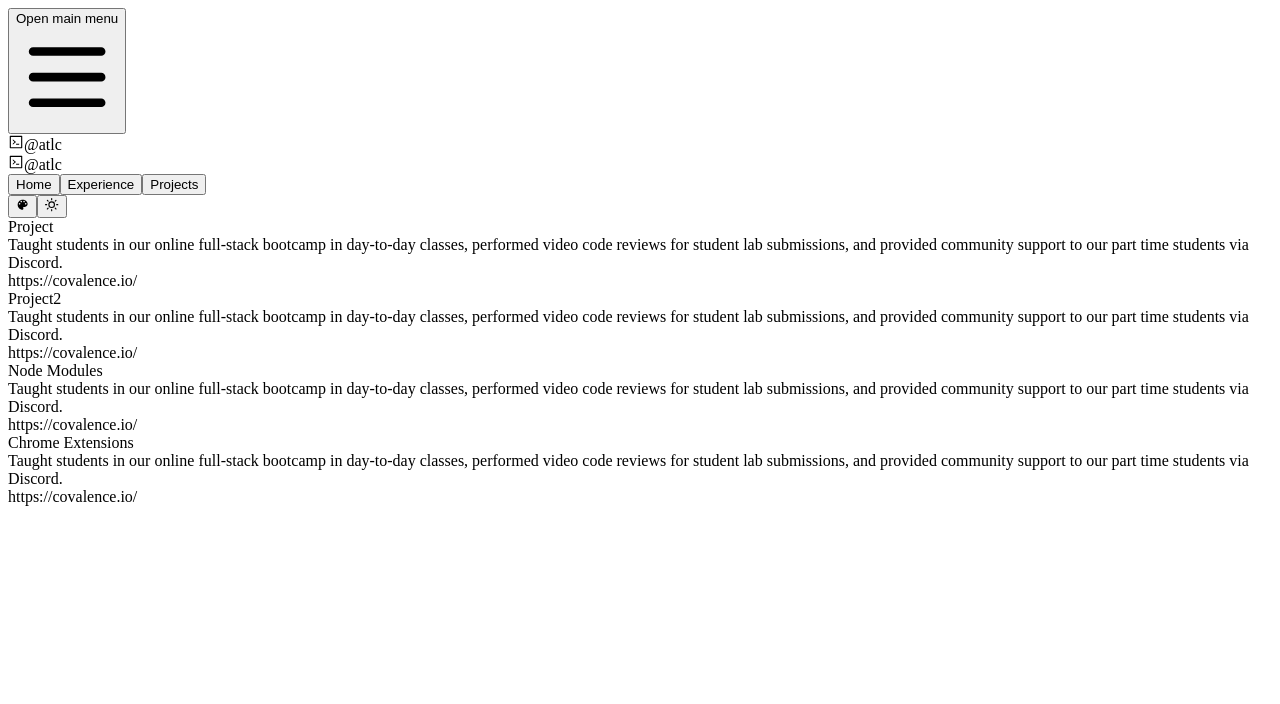
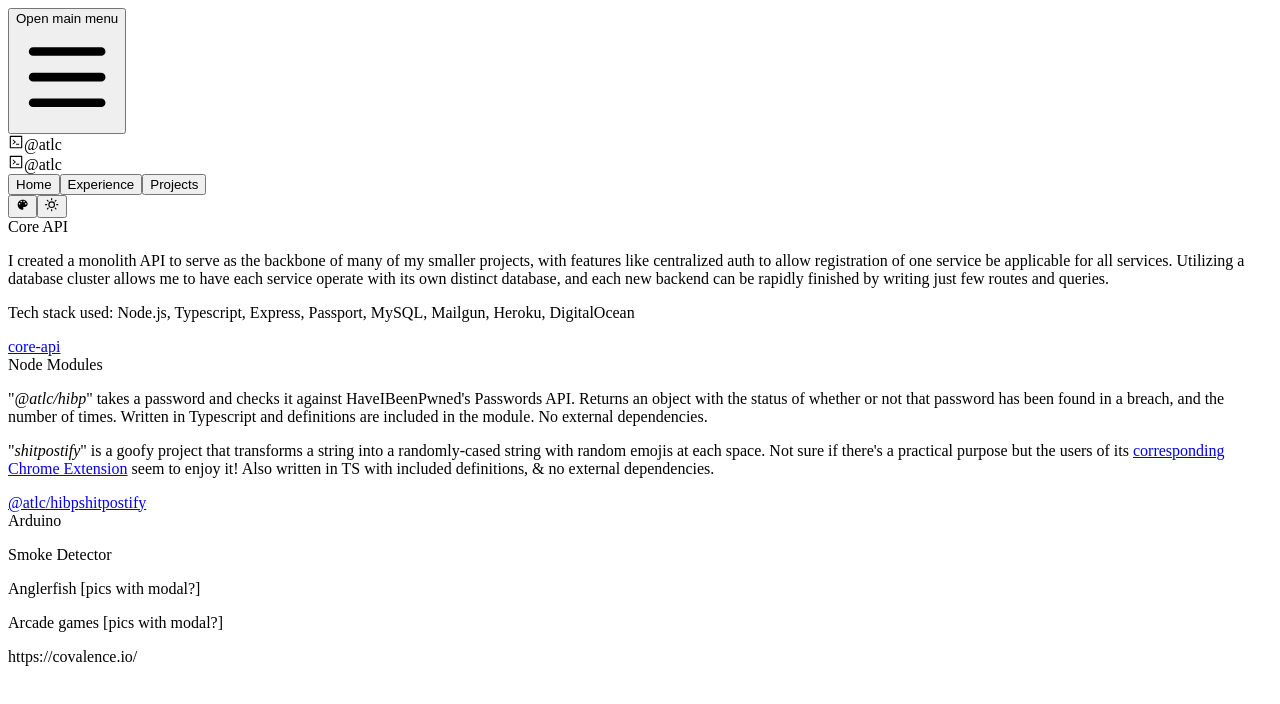
Before and after one commit to atlc/tailwind-nextjs-portfolio, a Next.js app: page /projects in a window 1280 px wide. Shown: the top 704 px of the page. Built offline with nearby package versions, Linux system fonts and the light colour scheme.

Commit message:
Elaborating on project info a little more

```diff
--- a/pages/projects.jsx
+++ b/pages/projects.jsx
@@ -1,45 +1,97 @@
 import Layout from "../components/Layout";
-import { GiAtom } from "react-icons/gi";
 import CardContainer from "../components/CardContainer";
 import Card from "../components/Card";
+import { selectColor } from "../store/reducers";
+import { useSelector } from "react-redux";
+
+const LGQuote = ({ children }) => (
+    <>
+        <span className="text-xl font-bold">"</span>
+        <em>{children}</em>
+        <span className="text-xl font-bold">"</span>
+    </>
+);
+
+const Experience = () => {
+    const color = useSelector(selectColor);
 
     const projects = [
         {
-        title: "Project",
-        description:
-            "Taught students in our online full-stack bootcamp in day-to-day classes, performed video code reviews for student lab submissions, and provided community support to our part time students via Discord.",
-        link: "https://covalence.io/",
-        icon: <GiAtom />
-    },
-    {
-        title: "Project2",
-        description:
-            "Taught students in our online full-stack bootcamp in day-to-day classes, performed video code reviews for student lab submissions, and provided community support to our part time students via Discord.",
-        link: "https://covalence.io/",
-        icon: <GiAtom />
+            title: "Core API",
+            description: [
+                <p>
+                    I created a monolith API to serve as the backbone of many of my smaller projects, with features like centralized auth to
+                    allow registration of one service be applicable for all services. Utilizing a database cluster allows me to have each
+                    service operate with its own distinct database, and each new backend can be rapidly finished by writing just few routes
+                    and queries.
+                </p>,
+
+                <p>Tech stack used: Node.js, Typescript, Express, Passport, MySQL, Mailgun, Heroku, DigitalOcean</p>
+            ],
+            link: (
+                <a
+                    className={`text-gray-100 shadow-xl bg-${color}-600 hover:bg-${color}-300 hover:text-${color}-700 px-3 mx-2 py-2 rounded-md text-md font-light`}
+                    target="_blank"
+                    href="https://github.com/atlc/core-api">
+                    core-api
+                </a>
+            )
         },
         {
             title: "Node Modules",
-        description:
-            "Taught students in our online full-stack bootcamp in day-to-day classes, performed video code reviews for student lab submissions, and provided community support to our part time students via Discord.",
-        link: "https://covalence.io/",
-        icon: <GiAtom />
+            description: [
+                <p>
+                    <LGQuote>@atlc/hibp</LGQuote> takes a password and checks it against HaveIBeenPwned's Passwords API. Returns an object
+                    with the status of whether or not that password has been found in a breach, and the number of times. Written in
+                    Typescript and definitions are included in the module. No external dependencies.
+                </p>,
+                <p>
+                    <LGQuote>shitpostify</LGQuote> is a goofy project that transforms a string into a randomly-cased string with random
+                    emojis at each space. Not sure if there's a practical purpose but the users of its{" "}
+                    <a
+                        href="https://chrome.google.com/webstore/detail/shitpostify/dojihbiflikelfjnoaljoeiklhgdnijp?hl=en-US"
+                        className="font-medium underline"
+                        target="_blank">
+                        corresponding Chrome Extension
+                    </a>{" "}
+                    seem to enjoy it! Also written in TS with included definitions, & no external dependencies.
+                </p>
+            ],
+            link: (
+                <>
+                    <a
+                        className={`text-gray-100 shadow-xl bg-${color}-600 hover:bg-${color}-300 hover:text-${color}-700 px-3 mx-2 py-2 rounded-md text-md font-light`}
+                        target="_blank"
+                        href="https://www.npmjs.com/package/@atlc/hibp">
+                        @atlc/hibp
+                    </a>
+                    <a
+                        className={`text-gray-100 shadow-xl bg-${color}-600 hover:bg-${color}-300 hover:text-${color}-700 px-3 mx-2 py-2 rounded-md text-md font-light`}
+                        target="_blank"
+                        href="https://www.npmjs.com/package/shitpostify">
+                        shitpostify
+                    </a>
+                </>
+            )
         },
         {
-        title: "Chrome Extensions",
-        description:
-            "Taught students in our online full-stack bootcamp in day-to-day classes, performed video code reviews for student lab submissions, and provided community support to our part time students via Discord.",
-        link: "https://covalence.io/",
-        icon: <GiAtom />
+            title: "Arduino",
+            description: [
+                <div>
+                    <p>Smoke Detector</p>
+                    <p>Anglerfish [pics with modal?]</p>
+                    <p>Arcade games [pics with modal?]</p>
+                </div>
+            ],
+            link: "https://covalence.io/"
         }
     ];
 
-const Experience = () => {
     return (
         <Layout>
             <CardContainer>
                 {projects.map(({ title, description, link }, index) => (
-                    <Card key={`project-card-${index}`} header={title} bodies={[description]} second_body={link} />
+                    <Card key={`project-card-${index}`} header={title} bodies={[...description]} second_body={link} />
                 ))}
             </CardContainer>
         </Layout>
```
Lines whose indentation alone changed are shown as unchanged.
